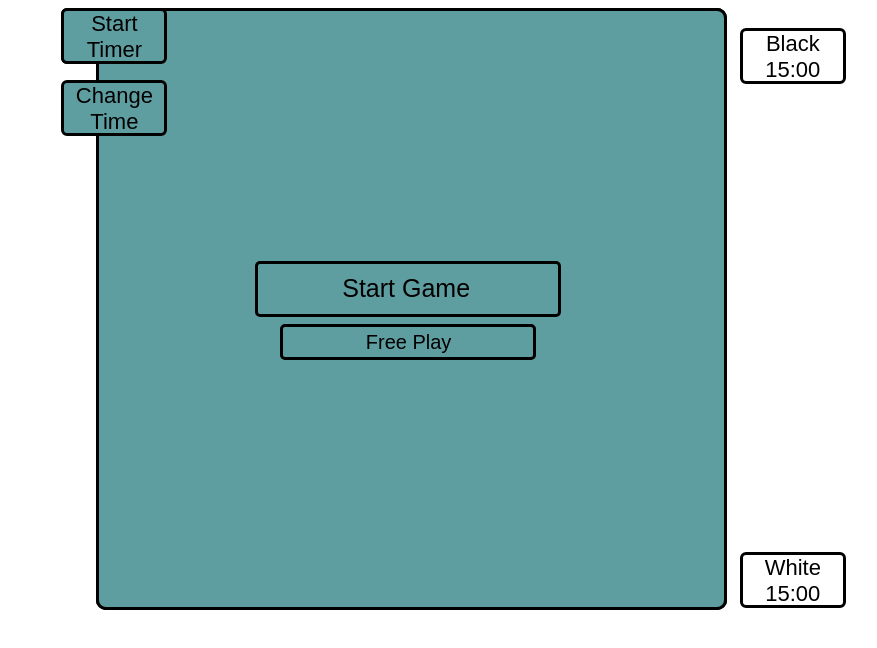
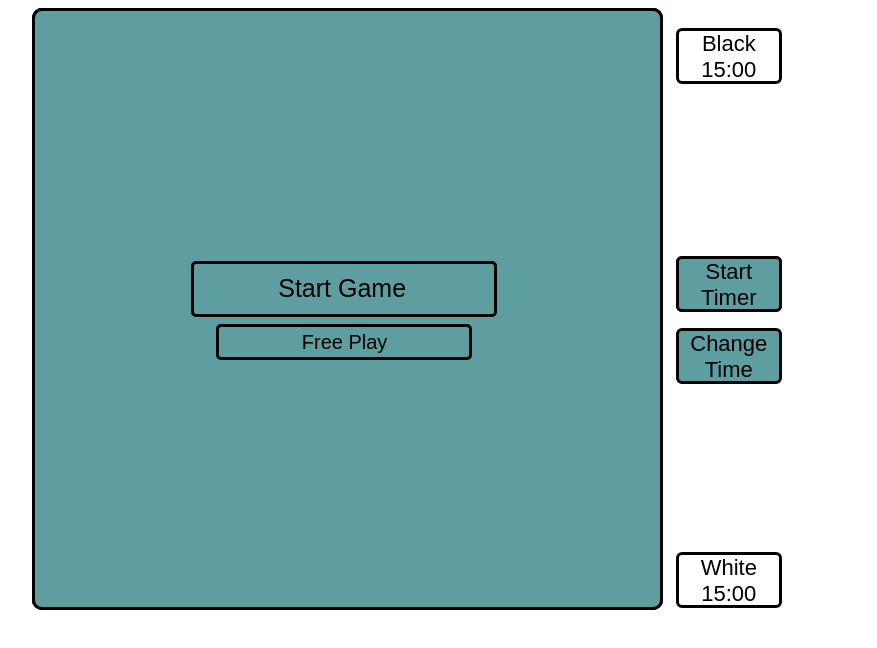
Before and after one commit to vurden/ChessSite, a website built with Vite: page index.html in a window 1280 px wide. Shown: the whole page, without its empty margins (233-1110 px from the left). Built offline with nearby package versions, Linux system fonts and the light colour scheme.

Commit message:
before color

```diff
--- a/script.js
+++ b/script.js
@@ -86,7 +86,9 @@ function move(event) {
         turn = "white";
         opposite = "black";
     }
+    convert();
     startTurn();
+
 
 }
 
@@ -477,3 +479,18 @@ document.getElementById("timers").addEventListener("click", timeStop);
 
     })
 }
+
+function convert() {
+    var topArray = ["a8", "b8", "c8", "d8", "e8", "f8", "g8", "h8"]
+    for (var x = 0; x < 8; x++) {
+        if (document.getElementById(topArray[x]).innerText == "♙") {
+            document.getElementById(topArray[x]).innerText = "♕"
+        }
+    }
+    var bottomArray = ["a1", "b1", "c1", "d1", "e1", "f1", "g1", "h1"]
+    for (var x = 0; x < 8; x++) {
+        if (document.getElementById(bottomArray[x]).innerText == "♟") {
+            document.getElementById(bottomArray[x]).innerText = "♛"
+        }
+    }
+}
--- a/style.css
+++ b/style.css
@@ -17,7 +17,7 @@ body {
 }
 #start {
     position: absolute;
-    right: 25%;
+    right: 30%;
     width: 605px;
     border: 3px solid black;
     height: 575.5px;
@@ -74,7 +74,7 @@ body {
 }
 .board {
     position: absolute;
-    right: 25%;
+    right: 30%;
     width: 605px;
     border: 3px solid black;
     padding: 10px;
@@ -85,7 +85,7 @@ body {
 }
 #timer {
     position: absolute;
-    left: 23%;
+    left: 71%;
     width: 100px;
     height: 50px;
     text-align: center;
@@ -95,10 +95,11 @@ body {
     font-size: 22px;
     background-color: cadetblue;
     z-index: 1;
+    top: 32%;
 }
 #timers {
     position: absolute;
-    left: 23%;
+    left: 71%;
     width: 100px;
     height: 50px;
     text-align: center;
@@ -108,10 +109,11 @@ body {
     font-size: 22px;
     background-color: cadetblue;
     z-index: -1;
+    top: 32%;
 }
 #bclock {
     position: absolute;
-    left: 76%;
+    left: 71%;
     width: 100px;
     height: 50px;
     text-align: center;
@@ -123,7 +125,7 @@ body {
 }
 #wclock {
     position: absolute;
-    left: 76%;
+    left: 71%;
     width: 100px;
     height: 50px;
     text-align: center;
@@ -135,7 +137,7 @@ body {
 }
 #change {
     position: absolute;
-    left: 23%;
+    left: 71%;
     width: 100px;
     height: 50px;
     text-align: center;
@@ -144,11 +146,11 @@ body {
     font-family: sans-serif;
     font-size: 22px;
     background-color: cadetblue;
-    top: 10%;
+    top: 41%;
 }
 #end {
     position: absolute;
-    right: 25%;
+    right: 30%;
     width: 605px;
     border: 3px solid black;
     height: 575.5px;
```
Lines whose indentation alone changed are shown as unchanged.
